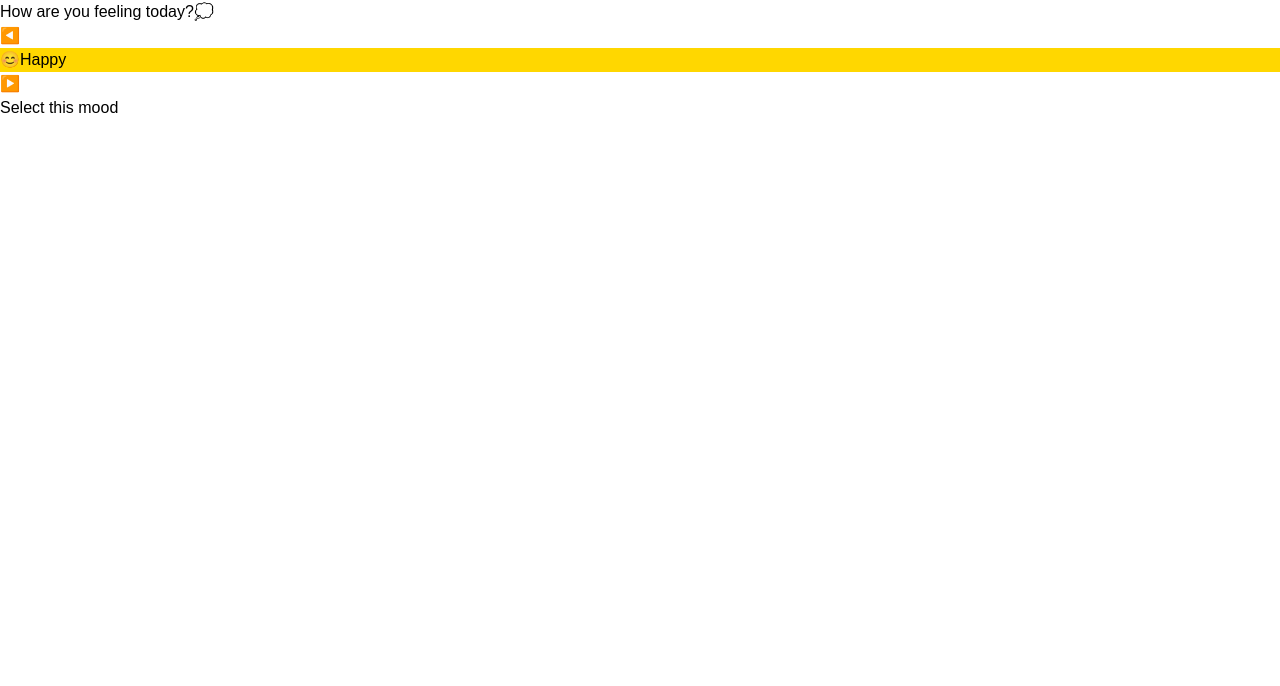
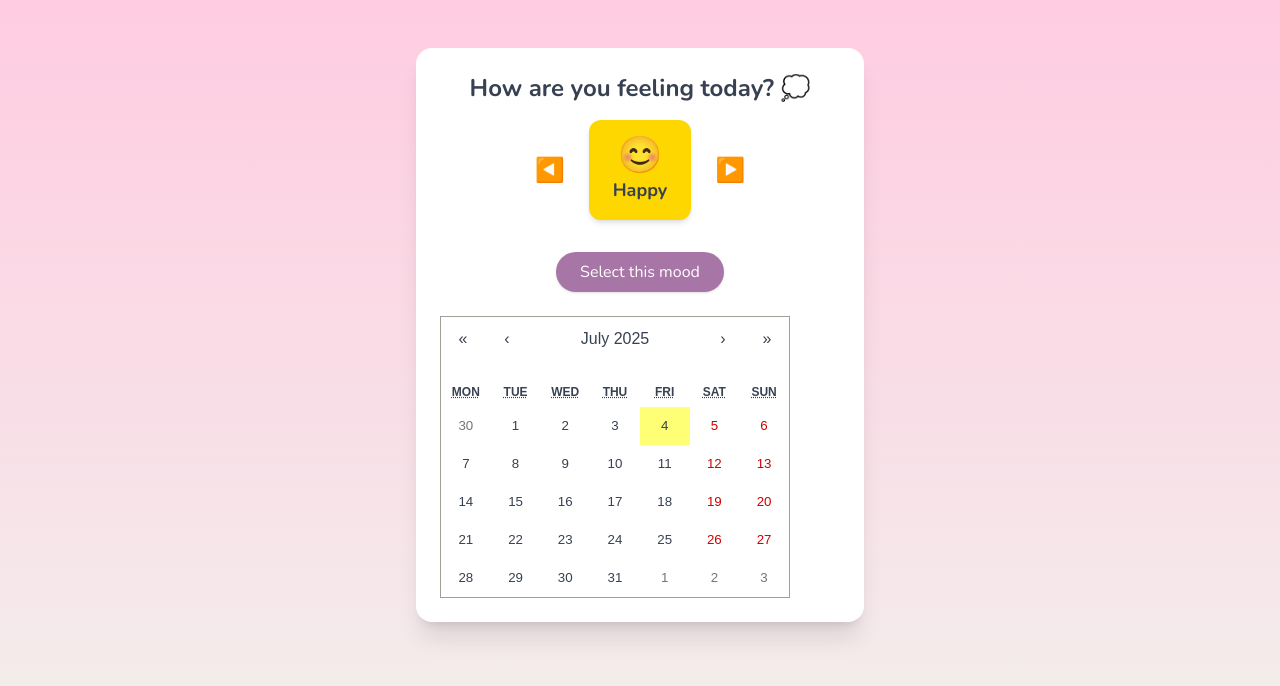
Before and after one commit to anwexhaa/mindmapme, a React (Vite) app: page / in a window 1280 px wide. Shown: the top 686 px of the page. Built offline with nearby package versions, Linux system fonts and the light colour scheme.

Commit message:
Add MoodCalendar component + fix Tailwind config

```diff
--- a/package.json
+++ b/package.json
@@ -11,6 +11,7 @@
   },
   "dependencies": {
     "react": "^19.1.0",
+    "react-calendar": "^6.0.0",
     "react-dom": "^19.1.0"
   },
   "devDependencies": {
--- a/src/App.jsx
+++ b/src/App.jsx
@@ -1,15 +1,39 @@
-import GlassJar from "./components/GlassJar";
+import React, { useState, useEffect } from "react";
 import MoodSelector from "./components/MoodSelector";
+import MoodCalendar from "./components/MoodCalendar";
+// import GlassJar from "./components/GlassJar"; // for later :)
+
 function App() {
+  const [entries, setEntries] = useState(() => {
+    const saved = localStorage.getItem("moodEntries");
+    return saved ? JSON.parse(saved) : [];
+  });
+
+  useEffect(() => {
+    localStorage.setItem("moodEntries", JSON.stringify(entries));
+  }, [entries]);
+
+  const addMoodEntry = (mood) => {
+    const today = new Date().toISOString().split("T")[0];
+    const newEntry = {
+      id: crypto.randomUUID(),
+      mood,
+      date: today,
+    };
+
+    const updated = entries.filter((e) => e.date !== today).concat(newEntry);
+    setEntries(updated);
+  };
+
   return (
     <div className="min-h-screen w-full bg-gradient-to-b from-[#FFCCE1] to-[#F2F1ED] flex flex-col items-center pt-12 px-4">
-      <div className="w-full max-w-md bg-white rounded-2xl shadow-xl p-6 h-20 flex items-center justify-center">
-        <h1 className="text-2xl font-bold text-center mb-4 justify-items-center">How are you feeling today?💭</h1>
-        {/* here the mood entry component will go */}
-        {/* <GlassJar/> */}
-         <div className="absolute top-1/2 left-1/2 -translate-x-1/2 -translate-y-1/2">
-        <MoodSelector />
-      </div>
+      <div className="w-full max-w-md bg-white rounded-2xl shadow-xl p-6">
+        <h1 className="text-2xl font-bold text-center mb-4">
+          How are you feeling today? 💭
+        </h1>
+
+        <MoodSelector addMoodEntry={addMoodEntry} />
+        <MoodCalendar entries={entries} />
       </div>
     </div>
   );
--- /dev/null
+++ b/src/components/MoodCalendar.jsx
@@ -0,0 +1,39 @@
+import React from "react";
+import Calendar from "react-calendar";
+import "react-calendar/dist/Calendar.css";
+
+function MoodCalendar({ entries }) {
+  const moodColors = {
+    Happy: "#FFF6B2",
+    Sad: "#B3C7F9",
+    Angry: "#FFB3B3",
+    Anxious: "#D6C4F7",
+    Excited: "#FFE7B2",
+  };
+
+  const moodMap = entries.reduce((acc, entry) => {
+    acc[entry.date] = entry.mood;
+    return acc;
+  }, {});
+
+  return (
+    <div className="mt-6 max-w-md mx-auto">
+      <Calendar
+        tileContent={({ date }) => {
+          const dateStr = date.toISOString().split("T")[0];
+          const mood = moodMap[dateStr];
+          if (!mood) return null;
+
+          return (
+            <div
+              className="w-3 h-3 rounded-full mx-auto mt-1"
+              style={{ backgroundColor: moodColors[mood] || "#ccc" }}
+            ></div>
+          );
+        }}
+      />
+    </div>
+  );
+}
+
+export default MoodCalendar;
--- a/src/index.css
+++ b/src/index.css
@@ -1,5 +1,5 @@
+@import url('https://fonts.googleapis.com/css2?family=Nunito:wght@400;700&display=swap');
+
 @tailwind base;
 @tailwind components;
 @tailwind utilities;
-
-@import url('https://fonts.googleapis.com/css2?family=Nunito:wght@400;700&display=swap');
--- a/tailwind.config.js
+++ b/tailwind.config.js
@@ -1,10 +1,13 @@
 /** @type {import('tailwindcss').Config} */
-// tailwind.config.js
 export default {
+  content: [
+    "./index.html",
+    "./src/**/*.{js,jsx}", // tells Tailwind where to scan for classes
+  ],
   theme: {
     extend: {
       fontFamily: {
-        sans: ['Nunito', 'sans-serif'], // override default font-sans
+        sans: ['Nunito', 'sans-serif'], // now your font-sans is fully Nunito-fied 💖
       },
     },
   },
```
Also changed, not shown: 1 other file (tests, documents, lock files or other folders).
